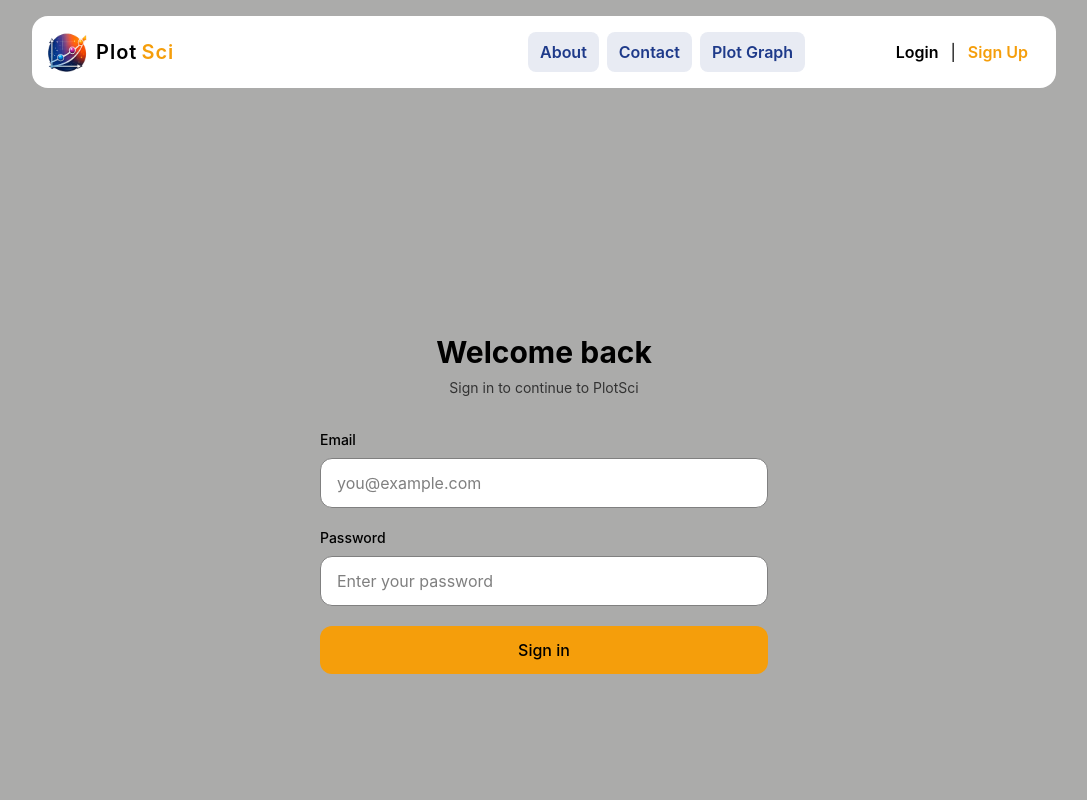
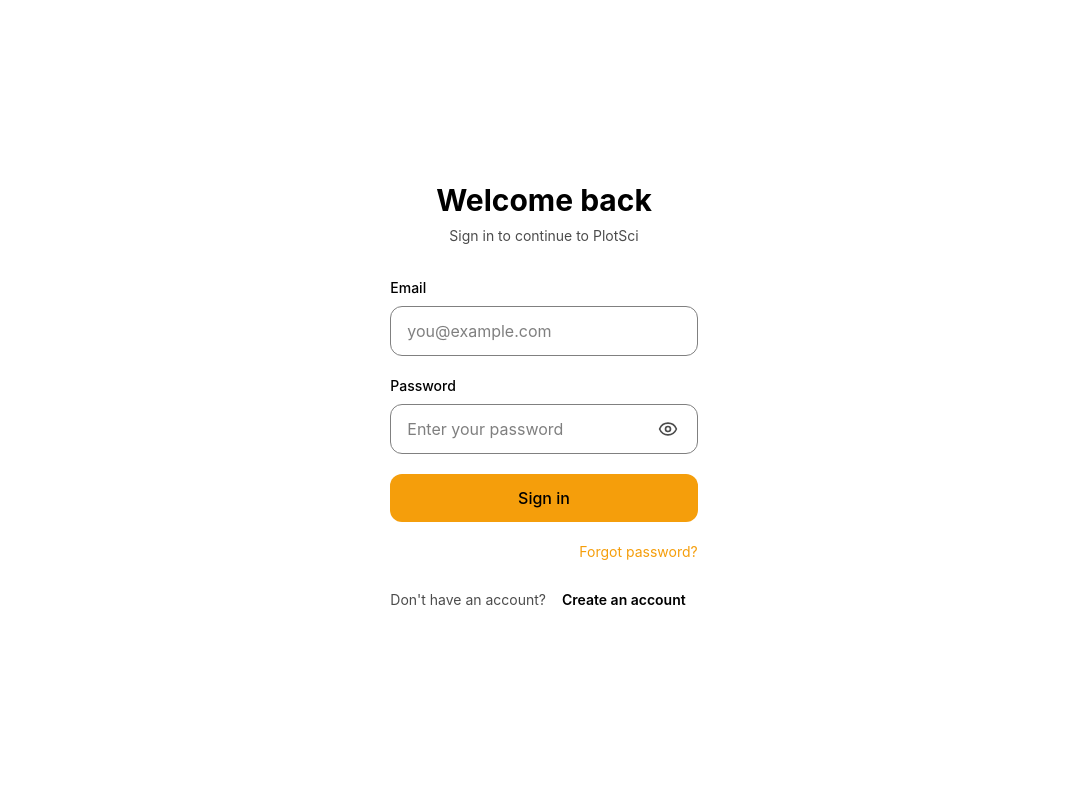
Before and after one commit to BlessingDotDev/calibration-tool, a React (Vite) app: page /login in a window 1280 px wide. Shown: the top 800 px of the page, without its empty margins (96-1183 px from the left). Built offline with nearby package versions, Linux system fonts and the light colour scheme.

Commit message:
Change the layout to multiple layout routes components

```diff
--- a/src/App.tsx
+++ b/src/App.tsx
@@ -1,5 +1,7 @@
 import { BrowserRouter, Routes, Route } from 'react-router-dom';
-import Layout from './components/layout/Layout';
+
+import MainLayout from './layouts/MainLayout';
+import AuthLayout from './layouts/AuthLayout';
 
 import Home from './pages/Home';
 import About from  './pages/About'
@@ -14,16 +16,19 @@ function App() {
 
   return (
     <BrowserRouter>
-      <Layout>
         <Routes>
+          <Route element={<MainLayout />}>
             <Route path="/" element={< Home/>}/>
             <Route path="/about" element={< About/>}/>
             <Route path="/contact" element={< Contact/>} />
             <Route path="/plot" element={< PlotGraph/>} />
+          </Route>
+
+          <Route element={<AuthLayout />}>
             <Route path="/login" element={< Login/>} />
             <Route path="/register" element={< Register/>} />
+          </Route>
         </Routes>
-      </Layout>
     </BrowserRouter>
   )
 }
--- a/src/components/auth/LoginForm.tsx
+++ b/src/components/auth/LoginForm.tsx
@@ -1,5 +1,7 @@
 import { useState } from "react";
+import { Eye, EyeOff } from "lucide-react"
 import { loginSchema, type LoginFormData } from "../../schemas/auth.schema";
+import Button from "../ui/Button"
 
 function LoginForm() {
   const [formData, setFormData] = useState<LoginFormData>({
@@ -12,6 +14,8 @@ function LoginForm() {
   >({});
 
   const [isSubmitting, setIsSubmitting] = useState(false);
+
+  const [showPassword, setShowPassword] = useState(false)
 
   function handleChange(e: React.ChangeEvent<HTMLInputElement>) {
     const { name, value } = e.target;
@@ -57,6 +61,10 @@ function LoginForm() {
     }, 1000);
   }
 
+  const handleClick = () => {
+    setShowPassword((prevState) => !prevState)
+  }
+
   return (
     <form onSubmit={handleSubmit} className="space-y-5">
       <div>
@@ -66,7 +74,6 @@ function LoginForm() {
         >
           Email
         </label>
-
         <input
           id="email"
           name="email"
@@ -74,8 +81,10 @@ function LoginForm() {
           value={formData.email}
           onChange={handleChange}
           placeholder="you@example.com"
-          className="w-full rounded-xl border border-border bg-surface px-4 py-3 outline-none transition focus:border-secondary"
-        />
+          className="outline-none w-full rounded-xl border border-border bg-surface
+          px-4 py-3  transition focus:border-secondary"
+        >
+        </input>
 
         {errors.email && (
           <p className="mt-1 text-sm text-red-500">
@@ -92,15 +101,30 @@ function LoginForm() {
           Password
         </label>
 
+        <div className="relative">
           <input
             id="password"
             name="password"
-          type="password"
+            type={ showPassword ? "text" : "password" }
             value={formData.password}
             onChange={handleChange}
             placeholder="Enter your password"
             className="w-full rounded-xl border border-border bg-surface px-4 py-3 outline-none transition focus:border-secondary"
           />
+
+          <button
+            type="button"
+            onClick={handleClick}
+            aria-label={showPassword ? "Hide password" : "Show password"}
+            className="absolute right-3 top-1/2 -translate-y-1/2 p-2 opacity-70 hover:opacity-100"
+          >
+            { showPassword ? (
+              <EyeOff size={20}/>
+            ) : (
+              <Eye size={20}/>
+            )}
+          </button>
+        </div>
 
         {errors.password && (
           <p className="mt-1 text-sm text-red-500">
@@ -116,6 +140,29 @@ function LoginForm() {
       >
         {isSubmitting ? "Signing in..." : "Sign in"}
       </button>
+
+       <div className="flex justify-end">
+        <button
+          type="button"
+          className="text-sm text-secondary transition hover:opacity-80"
+        >
+          Forgot password?
+        </button>
+      </div>
+
+      <div className="text-center text-sm">
+        <span className="opacity-70">
+          Don't have an account?{" "}
+        </span>
+
+        <Button
+          variant="navLink"
+          to="/register"
+          type="button"
+        >
+          Create an account
+        </Button>
+      </div>
     </form>
   );
 }
--- a/src/components/layout/Layout.tsx
+++ /dev/null
@@ -1,23 +0,0 @@
-import type { ReactNode  } from "react"
-import Header from "./header/header"
-import Footer from "./footer/Footer"
-
-type LayoutProps = {
-  children: ReactNode
-}
-
-function Layout({children}: LayoutProps) {
-  return (
-    <>
-      <Header />
-
-      <main>
-        {children}
-      </main>
-
-      <Footer />
-    </>
-  )
-}
-
-export default Layout
--- /dev/null
+++ b/src/layouts/AuthLayout.tsx
@@ -0,0 +1,11 @@
+import { Outlet } from "react-router-dom";
+
+function AuthLayout() {
+  return (
+    <main className="min-h-screen bg-surface flex items-center justify-center px-4">
+      <Outlet />
+    </main>
+  );
+}
+
+export default AuthLayout;
--- /dev/null
+++ b/src/layouts/MainLayout.tsx
@@ -0,0 +1,21 @@
+import Header from "../components/layout/header/header"
+import Footer from "../components/layout/footer/Footer"
+import { Outlet } from "react-router-dom"
+
+
+
+function MainLayout() {
+  return (
+    <>
+      <Header />
+
+      <main>
+        <Outlet />
+      </main>
+
+      <Footer />
+    </>
+  )
+}
+
+export default MainLayout
--- a/src/pages/Register.tsx
+++ b/src/pages/Register.tsx
@@ -6,11 +6,12 @@ function Register() {
       <div className="w-full max-w-md">
         <div className="mb-8 text-center">
           <h1 className="text-3xl font-bold">
-            Welcome to Plotsci
+             Create your account
           </h1>
 
           <p className="mt-2 text-sm opacity-70">
-            Sign up and experince the full potential of PlotSci
+            Start creating professional scientific graphs
+            with PlotSci.
           </p>
         </div>
 
```
Lines whose indentation alone changed are shown as unchanged.
